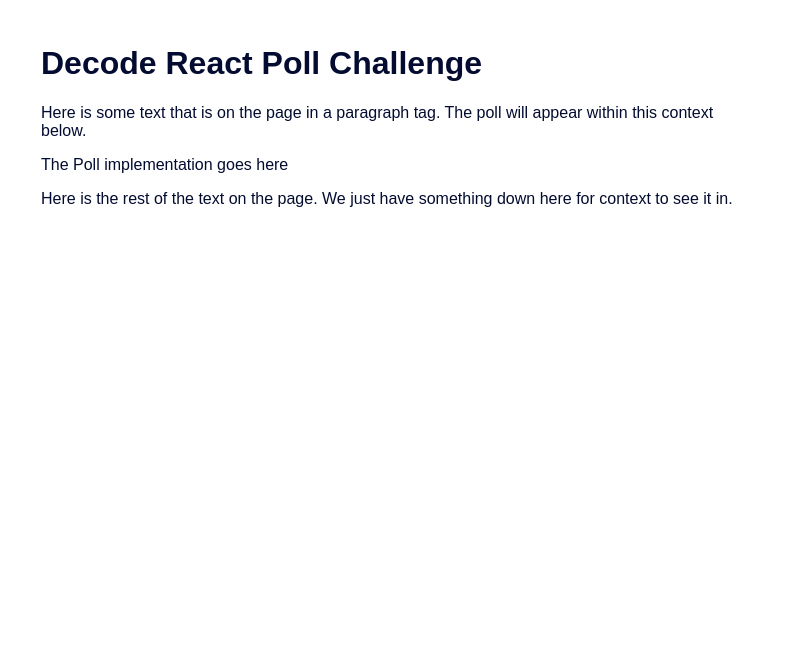
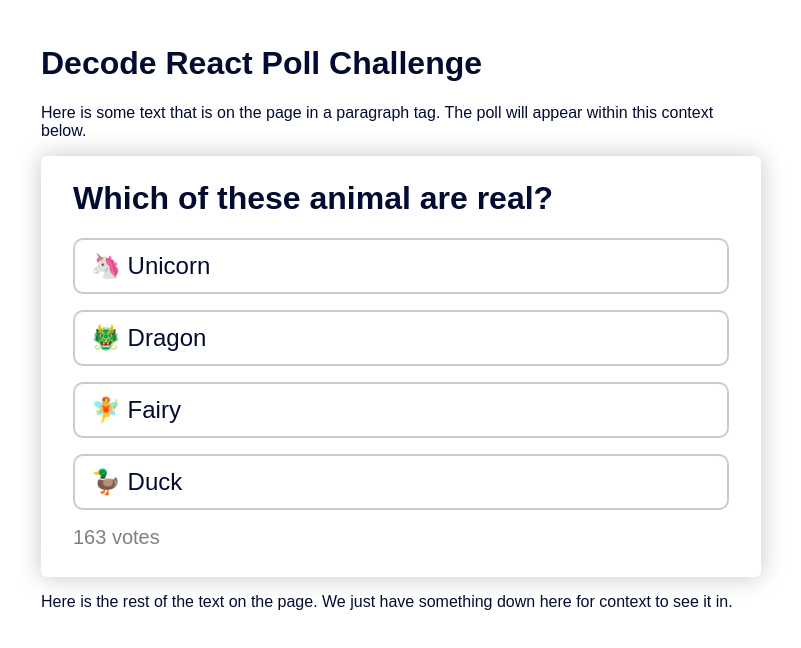
Before and after one commit to Lschulzes/challenge-react-poll, a Next.js app: page / in a window 1280 px wide. Shown: the top 648 px of the page, without its empty margins (239-1040 px from the left). Built offline with nearby package versions, Linux system fonts and the light colour scheme; a web font is replaced by a local one.

Commit message:
feat: implement Poll

```diff
--- a/components/Poll.tsx
+++ b/components/Poll.tsx
@@ -1,14 +1,75 @@
 import * as React from 'react';
 import styled from 'styled-components';
-import { QandAsDocument } from '../types';
+import { Answer, QandA, QandAsDocument, UserChoice } from '../types';
+import PollItem from './PollItem';
 
 type Props = {
   qandas: QandAsDocument /* q and a's -- questions and answers document */;
 };
 
-const PollWrapper = styled.div``;
+const PollWrapper = styled.div`
+  padding: 0.5rem 2rem;
+  border-radius: 6px;
+  box-shadow: 0 0 1.5rem #c6c6c6;
+
+  > * {
+    margin-top: 1rem;
+  }
+
+  .vote-amount {
+    color: gray;
+    font-size: 1.25rem;
+  }
+`;
 
 export default function Poll({ qandas }: Props) {
-  console.log('questions and answers: ', qandas);
-  return <PollWrapper>The Poll implementation goes here</PollWrapper>;
+  const [userChoice, setUserChoice] = React.useState(USER_CHOICE_BLANK);
+  const { answers, question } = React.useMemo(
+    () => getCurrentQuestion(qandas.questions),
+    []
+  );
+
+  const totalVotes = answers.reduce((acc, cur) => acc + cur.votes, 0);
+  const mostVoted = answers.reduce(
+    (most, cur) => (most.votes > cur.votes ? most : cur),
+    ANSWER_BLANK
+  );
+
+  const handlePollItemClick = (text: string) => {
+    if (userChoice.userHasChoosen) return;
+    setUserChoice({ text, userHasChoosen: true });
+  };
+
+  return (
+    <PollWrapper>
+      <h1>{question.text}</h1>
+
+      {answers.map((answer) => (
+        <PollItem
+          key={answer.text}
+          answer={answer}
+          totalVotes={totalVotes}
+          isMostVoted={answer.text === mostVoted.text}
+          onClick={handlePollItemClick}
+          userChoice={userChoice}
+        />
+      ))}
+
+      <p className="vote-amount">
+        {totalVotes + (userChoice.userHasChoosen ? 1 : 0)} votes
+      </p>
+    </PollWrapper>
+  );
 }
+
+const USER_CHOICE_BLANK: UserChoice = {
+  text: '',
+  userHasChoosen: false,
+};
+
+const ANSWER_BLANK: Answer = { votes: 0, text: '' };
+
+const getCurrentQuestion = (questions: Array<QandA>): QandA => {
+  const index = Math.floor(Math.random() * questions.length);
+  return questions[index];
+};
--- a/types.ts
+++ b/types.ts
@@ -12,3 +12,4 @@ export type QandA = {
 export type QandAsDocument = {
   questions: QandA[];
 };
+export type UserChoice = { text: string; userHasChoosen: boolean };
```
